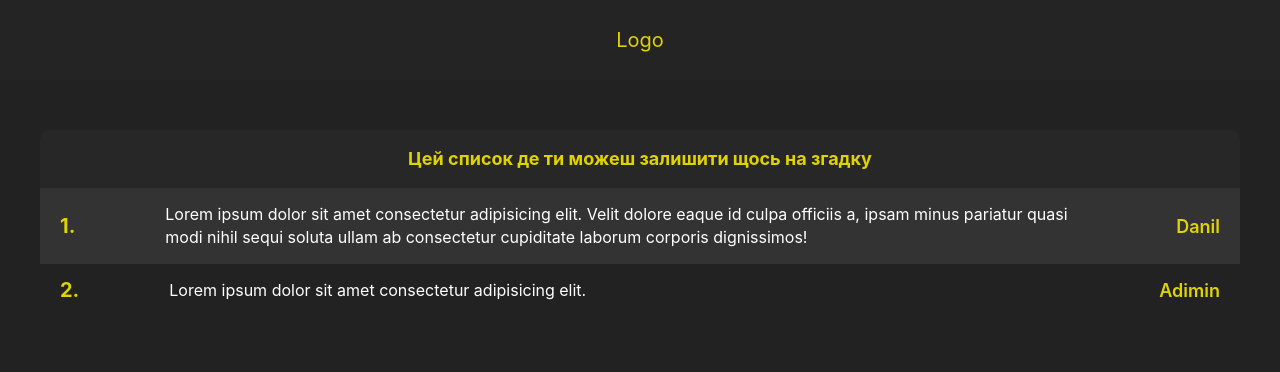
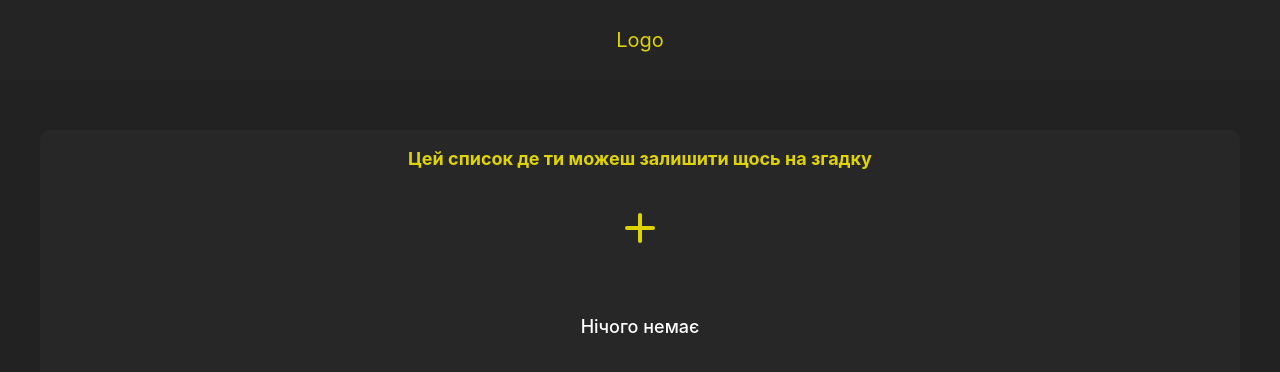
Before and after one commit to labCap/bulb-of-time, a React (Create React App) app: page / in a window 1280 px wide. Shown: the top 372 px of the page. Built offline with nearby package versions, Linux system fonts and the light colour scheme.

Commit message:
added popup

```diff
--- a/src/components/rating-row/rating-row.scss
+++ b/src/components/rating-row/rating-row.scss
@@ -25,6 +25,7 @@
 	&__mess {
 		flex: 0 1 100%;
 		padding: 0 90px;
+		text-align: center;
 		// max-width: 550px;
 	}
 
--- a/src/components/rating/rating.jsx
+++ b/src/components/rating/rating.jsx
@@ -3,20 +3,26 @@ import { RatingRow } from "../../components/rating-row";
 
 import "./rating.scss";
 
-const LIST = [
-	{
-		id: "1",
-		mess: "Lorem ipsum dolor sit amet consectetur adipisicing elit. Velit dolore eaque id culpa officiis a, ipsam minus pariatur quasi modi nihil sequi soluta ullam ab consectetur cupiditate laborum corporis dignissimos!",
-		name: "Danil",
-	},
-	{
-		id: "2",
-		mess: "Lorem ipsum dolor sit amet consectetur adipisicing elit.",
-		name: "Adimin",
-	},
-];
+const LIST = [];
+
+let num = 0;
 
 export const Rating = () => {
+	const [listItem, setListItem] = React.useState(LIST);
+
+	const [openInputBox, setOpenInputBox] = React.useState(false);
+
+	const addNewItemList = () => {
+		num++;
+		const inputMess = document.getElementById("mess").value;
+		const inputName = document.getElementById("name").value;
+
+		setListItem((prev) => [
+			...prev,
+			{ id: num, mess: inputMess, name: inputName },
+		]);
+	};
+
 	return (
 		<section className="rating">
 			<div className="rating__container">
@@ -24,10 +30,49 @@ export const Rating = () => {
 					<div className="rating__header">
 						<h1>Цей список де ти можеш залишити щось на згадку</h1>
 					</div>
+
+					<button
+						className="rating__add-mess"
+						onClick={() => setOpenInputBox(!openInputBox)}
+					></button>
+
+					<div
+						className={
+							openInputBox
+								? "rating__input-box open"
+								: "rating__input-box"
+						}
+					>
+						<div className="rating__input-box-inner">
+							<label htmlFor="mess">Що ти хочеш нописати?</label>
+							<input
+								type="text"
+								className="input"
+								id="mess"
+								value={""}
+							/>
+							<label htmlFor="name">Твоє ім'я:</label>
+							<input
+								type="text"
+								className="input"
+								id="name"
+								value={""}
+							/>
+						</div>
+						<button
+							className="rating__add-btn"
+							onClick={addNewItemList}
+						></button>
+					</div>
+					<div
+						className={openInputBox ? "overlay open" : "overlay"}
+						onClick={() => setOpenInputBox(false)}
+					></div>
+
 					<div className="rating__body">
-						{LIST.length > 0 ? (
+						{listItem.length > 0 ? (
 							<table className="rating__table">
-								{LIST.map((list) => (
+								{listItem.map((list) => (
 									<RatingRow
 										key={list.id}
 										num={list.id}
@@ -45,3 +90,21 @@ export const Rating = () => {
 		</section>
 	);
 };
+
+// const btnShow = document.querySelector(".rating__add-mess");
+// const inputBox = document.querySelector(".rating__input-box");
+// const overlay = document.querySelector(".overlay");
+
+// console.log(btnShow);
+// console.log(inputBox);
+// console.log(overlay);
+
+// btnShow.addEventListener("click", () => {
+// 	inputBox.classList.add("open");
+// 	overlay.classList.add("open");
+// });
+
+// overlay.addEventListener("click", () => {
+// 	overlay.classList.remove("open");
+// 	inputBox.classList.remove("open");
+// });
--- a/src/components/rating/rating.scss
+++ b/src/components/rating/rating.scss
@@ -18,8 +18,93 @@
 	&__body {
 	}
 
+	&__add-mess {
+		padding: 40px;
+		background: inherit;
+		width: 100%;
+		position: relative;
+		transition: background-color 0.3s ease-in-out;
+
+		&::before,
+		&::after {
+			content: "";
+			position: absolute;
+			top: 50%;
+			left: 50%;
+			transform: translate(-50%, -50%);
+			width: 30px;
+			padding: 2px;
+			border-radius: 10px;
+			background-color: #dfd300;
+		}
+
+		&::before {
+			transform: translate(-50%, -50%) rotate(90deg);
+		}
+
+		&:hover {
+			background-color: lighten($color: #272727, $amount: 5%);
+		}
+	}
+
+	&__input-box {
+		width: 500px;
+		background-color: #222;
+		border-radius: 10px;
+		overflow: hidden;
+		position: absolute;
+		z-index: 10;
+		top: 50%;
+		left: 50%;
+		transform: translate(-50%, -50%);
+
+		opacity: 0;
+		visibility: hidden;
+		transition: all 0.3s ease-in-out;
+		&.open {
+			opacity: 1;
+			visibility: visible;
+		}
+	}
+
+	&__add-btn {
+		padding: 40px;
+		background: inherit;
+		width: 100%;
+		position: relative;
+		transition: background-color 0.3s ease-in-out;
+
+		&::before,
+		&::after {
+			content: "";
+			position: absolute;
+			top: 50%;
+			left: 50%;
+			transform: translate(-50%, -50%);
+			width: 30px;
+			padding: 2px;
+			border-radius: 10px;
+			background-color: #dfd300;
+		}
+
+		&::before {
+			transform: translate(-50%, -50%) rotate(90deg);
+		}
+
+		&:hover {
+			background-color: lighten($color: #272727, $amount: 5%);
+		}
+	}
+
+	&__input-box-inner {
+		padding: 50px 50px 20px;
+		display: flex;
+		flex-direction: column;
+	}
+
 	&__table {
 		border-spacing: 0;
+		width: 100%;
 	}
 
 	&__info {
@@ -31,3 +116,37 @@
 		text-align: center;
 	}
 }
+
+label {
+	font-size: 17px;
+	margin-bottom: 10px;
+}
+
+.input {
+	height: 30px;
+	border-radius: 5px;
+	background-color: #333;
+	color: #fff;
+	padding: 0 10px;
+
+	&:not(:last-child) {
+		margin-bottom: 20px;
+	}
+}
+
+.overlay {
+	width: 100%;
+	height: 100vh;
+	position: absolute;
+	top: 0;
+	left: 0;
+	background-color: rgba(0, 0, 0, 0.3);
+
+	opacity: 0;
+	visibility: hidden;
+	transition: all 0.3s ease-in-out;
+	&.open {
+		opacity: 1;
+		visibility: visible;
+	}
+}
```
